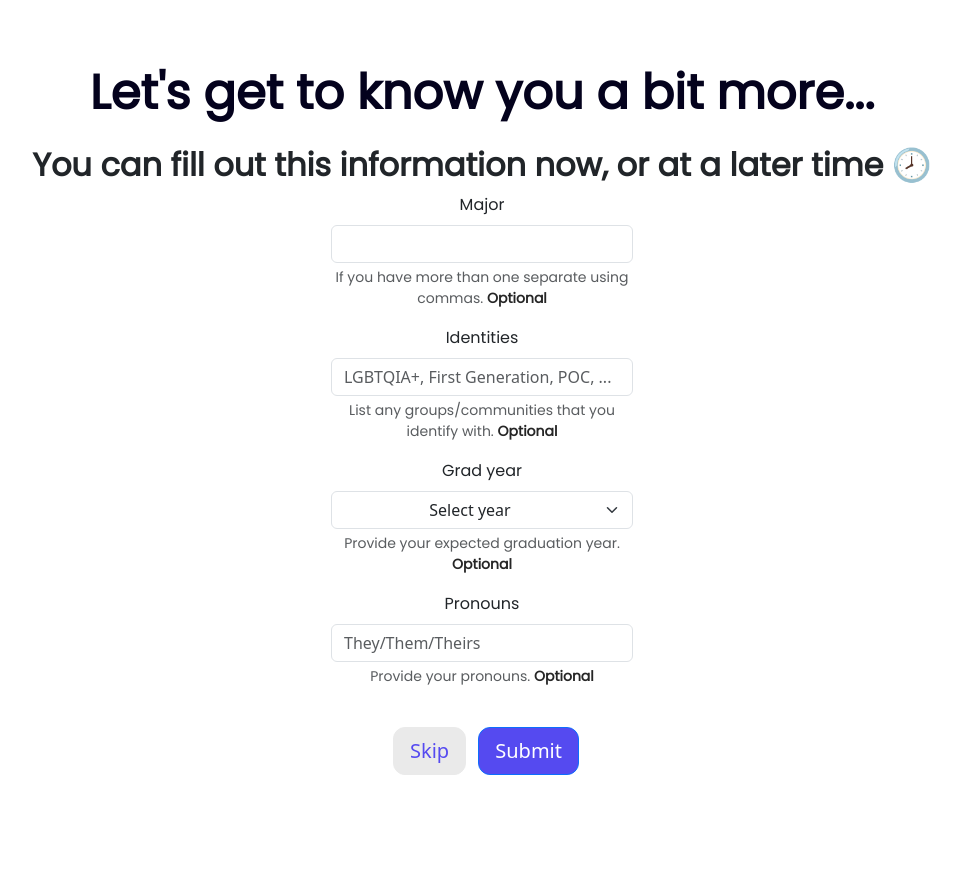
After one commit to saasbook/berkeley-reentry-student-program, a Rails app: page /user/profile/new in a window 1280 px wide. The commit adds this page. Shown: the whole page, without its empty margins (158-1119 px from the left). Run offline with Rails 7, Linux system fonts and the light colour scheme; style sheets or scripts are compiled from the project's sources; some libraries are stand-ins or nearby versions.

Commit message:
finished form

```diff
--- a/app/assets/stylesheets/application.scss
+++ b/app/assets/stylesheets/application.scss
@@ -31,7 +31,6 @@ h3 {
   font-family: 'Poppins', sans-serif;
   font-style: normal;
   font-weight: 500;
-  font-size: 15px;
   line-height: 16px;
   text-align: center;
 }
--- a/app/controllers/users_controller.rb
+++ b/app/controllers/users_controller.rb
@@ -1,3 +1,11 @@
-class UserController < ApplicationController
+class UsersController < ApplicationController
+
+  def profile_new
+
+  end
+
+  def profile_update
+
+  end
 
 end
--- a/app/views/admins/index.html.erb
+++ b/app/views/admins/index.html.erb
@@ -2,7 +2,7 @@
   <div class="<%=flash.empty? ? 'px-4 py-5 my-2 text-center' : 'px-4 pb-5 mb-5 text-center' %>">
     <% flash.each do |type, msg| %>
       <div class="<%=type.to_s === "success" ? 'alert alert-success mt-2 mb-4' : 'alert alert-danger mt-2 mb-4'%>">
-        <%= msg %>
+        <%= msg.html_safe %>
       </div>
     <% end %>
     <%= image_tag("reentry-owl.jpg", width: 130, height: 130, class: "d-block rounded mx-auto mb-4") %>
--- a/app/views/admins/view_checkin_records.html.erb
+++ b/app/views/admins/view_checkin_records.html.erb
@@ -2,7 +2,7 @@
   <div class="<%=flash.empty? ? 'px-4 py-5 my-2' : 'px-4 pb-5 mb-5' %> text-center">
     <% flash.each do |type, msg| %>
       <div class="<%=type.to_s === "success" ? 'alert alert-success mt-2 mb-4' : 'alert alert-danger mt-2 mb-4'%>">
-        <%= msg %>
+        <%= msg.html_safe %>
       </div>
     <% end %>
     <h1 class=" display-5 fw-bold">Check-in Records</h1>
--- a/app/views/pages/index.html.erb
+++ b/app/views/pages/index.html.erb
@@ -2,7 +2,7 @@
   <div class="<%=flash.empty? ? 'px-4 py-5 my-2 text-center' : 'px-4 pb-5 mb-5 text-center' %>">
     <% flash.each do |type, msg| %>
       <div class="<%=type.to_s === "success" ? 'alert alert-success mt-2 mb-4' : 'alert alert-danger mt-2 mb-4'%>">
-        <%= msg %>
+        <%= msg.html_safe %>
       </div>
     <% end %>
     <%= image_tag("reentry-owl.jpg", width: 130, height: 130, class: "d-block rounded mx-auto mb-4") %>
--- /dev/null
+++ b/app/views/users/profile_new.html.erb
@@ -0,0 +1,41 @@
+<div class="container">
+  <% flash.each do |type, msg| %>
+    <div class="<%=type.to_s === "success" ? 'alert alert-success mt-2 mb-4' : 'alert alert-danger mt-2 mb-4'%>">
+      <%= msg.html_safe %>
+    </div>
+  <% end %>
+</div>
+<div class="px-4 py-3 my-5 text-center">
+  <h1 class="display-5 fw-bold pb-3">Let's get to know you a bit more...</h1>
+  <p class="h2">You can fill out this information now, or at a later time &#x1f557</p>
+  <%= form_with url: user_profile_update_path do |f| %>
+    <div class="row mb-3">
+      <div class="col-md-6 offset-md-3">
+        <div class="col-md-6 offset-md-3 mb-3">
+          <%= f.label :major, class: "form-label" %>
+          <%= f.text_field :major, class: "form-control" %>
+          <div id="majorHelp" class="form-text">If you have more than one separate using commas. <b>Optional</b></div>
+        </div>
+        <div class="col-md-6 offset-md-3 mb-3">
+          <%= f.label :identities, class: "form-label" %>
+          <%= f.text_field :identities, placeholder: "LGBTQIA+, First Generation, POC, ...", class: "form-control" %>
+          <div id="identitiesHelp" class="form-text">List any groups/communities that you identify with. <b>Optional</b></div>
+        </div>
+        <div class="col-md-6 offset-md-3 mb-3">
+          <%= f.label :grad_year, class: "form-label" %>
+          <%= f.date_select :year, {:order => [:year], :start_year => Time.now.year, :end_year => Time.now.year + 15, :prompt => {:year => "Select year"}}, {:class => "form-select form-select-md mb-3s"} %>
+          <div id="gradYearHelp" class="form-text">Provide your expected graduation year. <b>Optional</b></div>
+        </div>
+        <div class="col-md-6 offset-md-3 mb-3">
+          <%= f.label :pronouns, class: "form-label"  %>
+          <%= f.text_field :pronouns, placeholder: "They/Them/Theirs", class: "form-control" %>
+          <div id="pronounsHelp" class="form-text">Provide your pronouns. <b>Optional</b></div>
+        </div>
+      </div>
+      <div class="col-md-6 offset-md-3">
+        <%= link_to "Skip", root_path, class: "btn btn-secondary btn-lg ms-2 my-4" %>
+        <%= f.submit "Submit" , class: "btn btn-primary btn-lg ms-2 my-4"  %>
+      </div>
+  <%  end %>
+  </div>
+</div>
--- a/config/routes.rb
+++ b/config/routes.rb
@@ -13,6 +13,6 @@ Rails.application.routes.draw do
   get "admins", to: "admins#index"
   get "view_checkin_records", to: "admins#view_checkin_records"
   # user routes
-  get "users/profile/new", to: "users#profile_new"
-  patch "users/profile/update", to: "users#profile_update"
+  get "user/profile/new", to: "users#profile_new"
+  patch "user/profile/update", to: "users#profile_update", as: 'user_profile_update'
 end
```
